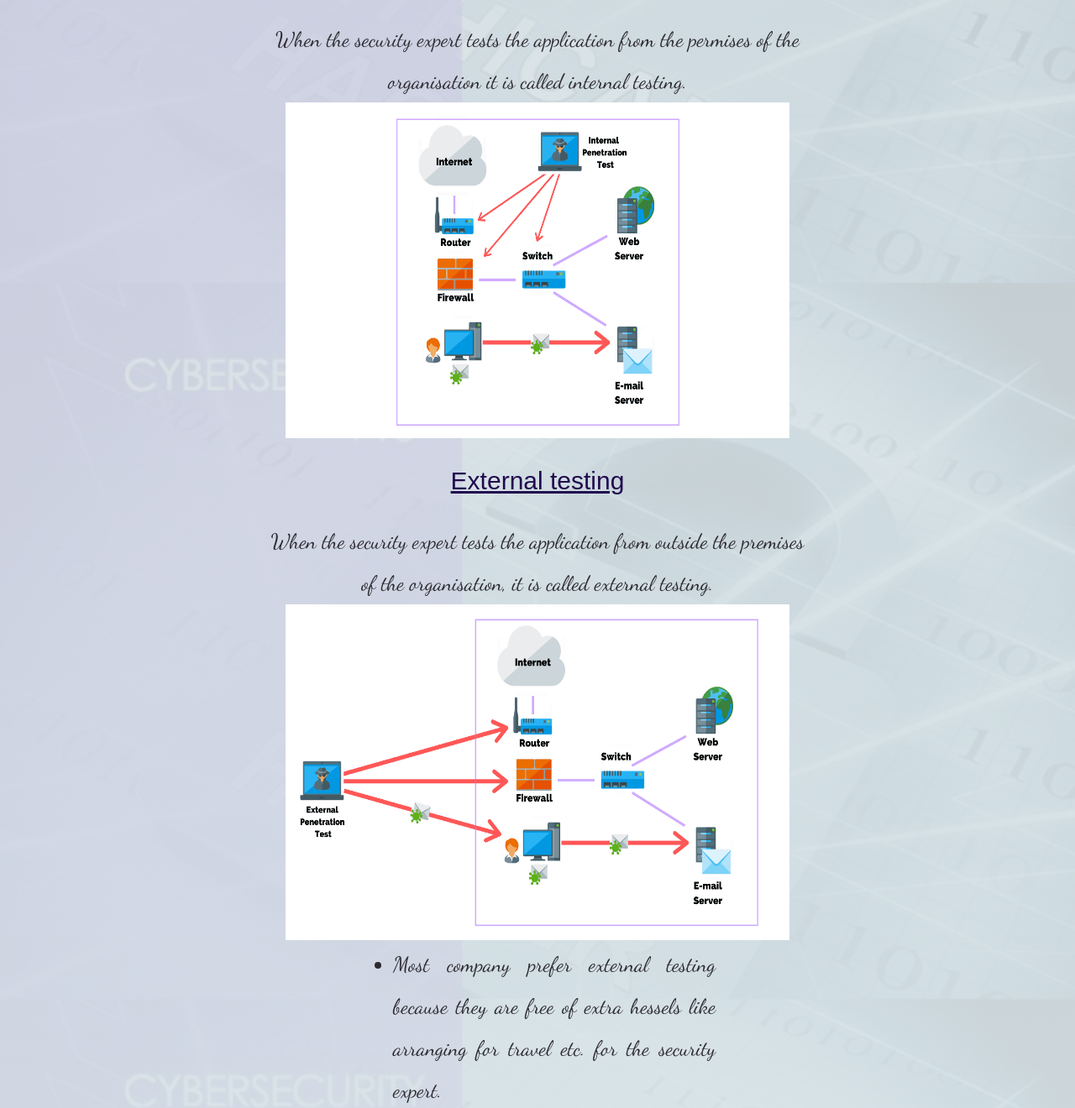
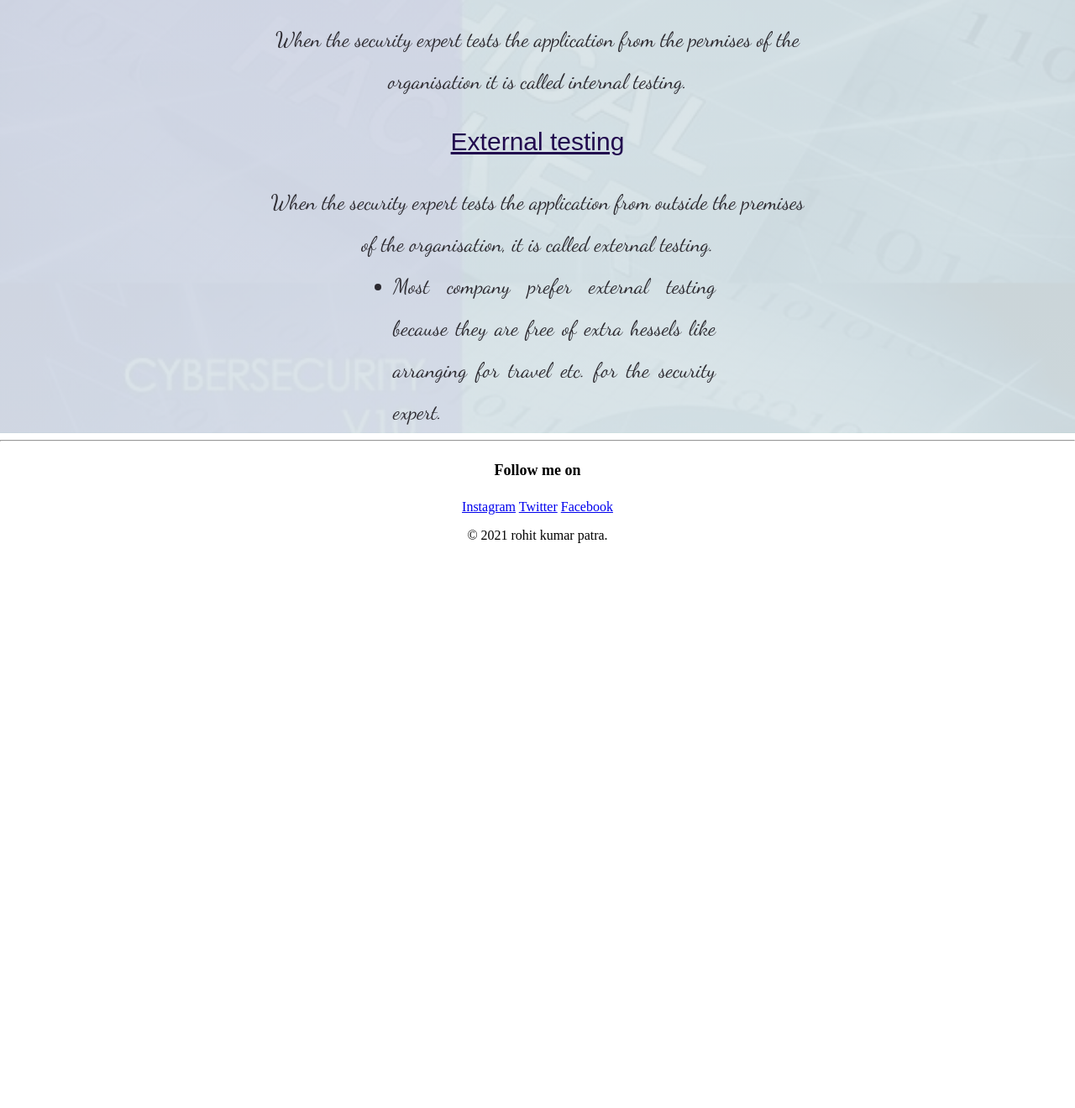
Before and after one commit to rkpatra2050/ethical-hacker-basics, a plain HTML site: page index.html in a window 1280 px wide. Shown: the part 7340-8660 px from the top of the page at 84% size. After the commit the page ends 8003 px from the top, so only its background shows below. Drawn offline with Linux system fonts and the light colour scheme; a web font is replaced by a local one.

Commit message:
Update index.html

```diff
--- a/index.html
+++ b/index.html
@@ -168,11 +168,9 @@
     <h3>Internal Testing</h3>
     <p class="paragraph">When the security expert tests the application from the permises of the organisation it is called internal
         testing.</p>
-        <img src="internal-penetration-testing.png" alt="internal-testing-image">
     <h3>External testing</h3>
     <p class="paragraph">When the security expert tests the application from outside the premises of the organisation, it is called
         external testing.</p>
-        <img src="external-penetration-testing.png" alt="External-testing-image">
     <ul>
         <li>Most company prefer external testing because they are free of extra hessels like arranging for travel etc.
             for the security expert.</li>
```
